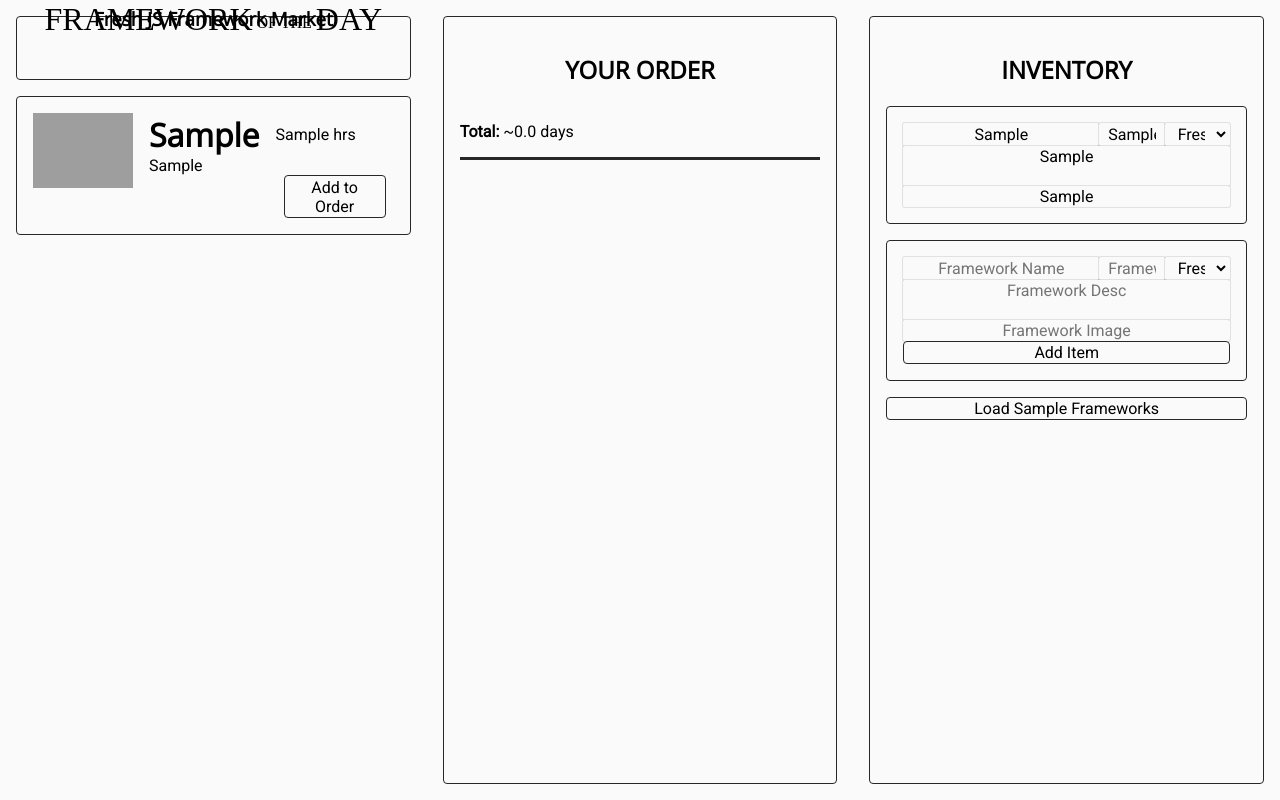
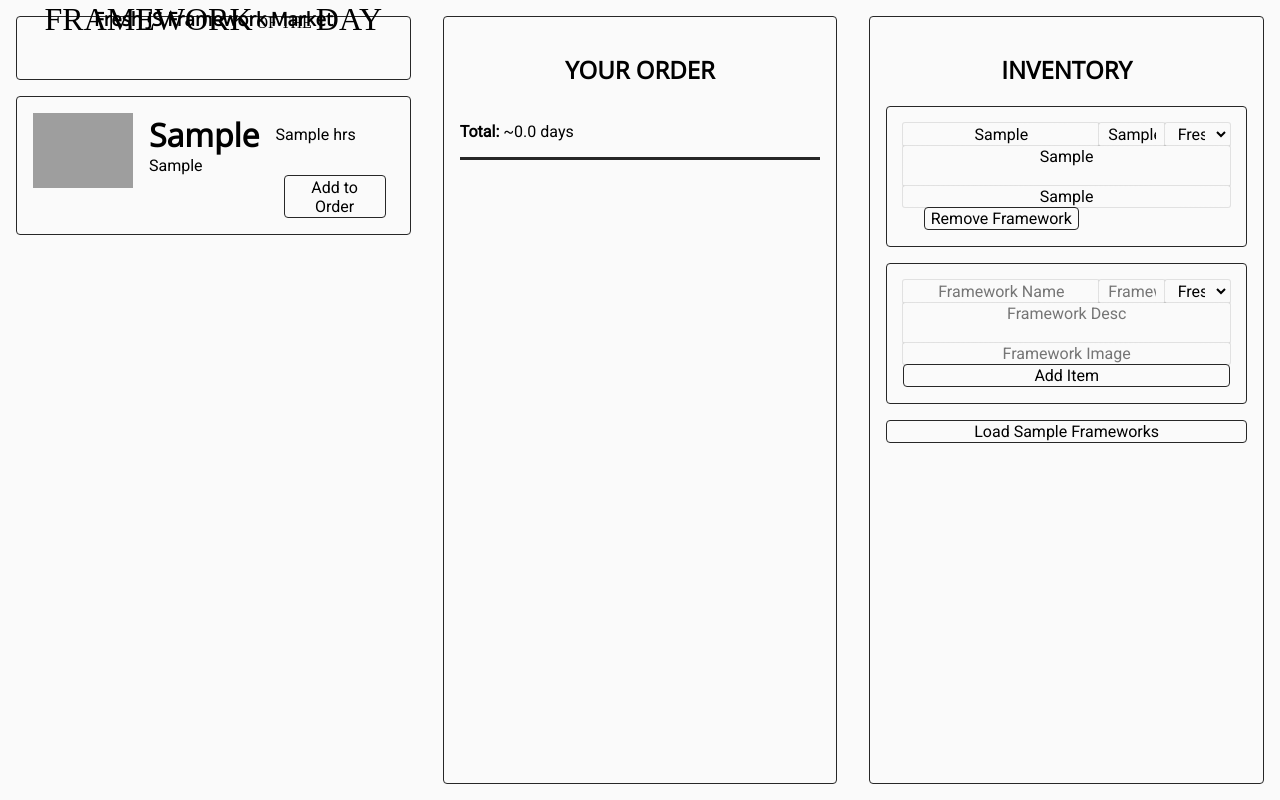
Before and after one commit to spences10/framework-of-the-day, a Next.js app: page / in a window 1280 px wide. Both pictures are taken after typing "Sample", "Sample", "Sample", "Sample" into the empty fields and a click on the button "Add Item". Built offline with nearby package versions, Linux system fonts and the light colour scheme; grey boxes are pictures that could not be loaded; a web font is replaced by a local one.

Commit message:
delete item from order

```diff
--- a/components/App.js
+++ b/components/App.js
@@ -84,8 +84,10 @@ class App extends React.Component {
     // bind the addFramework function to the component
     this.addFramework = this.addFramework.bind(this)
     this.updateFramework = this.updateFramework.bind(this)
+    this.removeFramework = this.removeFramework.bind(this)
     this.loadSamples = this.loadSamples.bind(this)
     this.addToOrder = this.addToOrder.bind(this)
+    this.removeFromOrder = this.removeFromOrder.bind(this)
 
     // initial state
     this.state = {
@@ -133,6 +135,12 @@ class App extends React.Component {
     this.setState({ frameworks })
   }
 
+  removeFramework(key) {
+    const frameworks = { ...this.state.frameworks }
+    delete frameworks[key]
+    this.setState({ frameworks })
+  }
+
   loadSamples() {
     this.setState({
       frameworks: sampleFrameworks
@@ -145,6 +153,12 @@ class App extends React.Component {
     // update the order or add new
     order[key] = order[key] + 1 || 1
     // update state
+    this.setState({ order })
+  }
+
+  removeFromOrder(key) {
+    const order = { ...this.state.order }
+    delete order[key]
     this.setState({ order })
   }
 
@@ -167,12 +181,14 @@ class App extends React.Component {
         <Order
           frameworks={this.state.frameworks}
           order={this.state.order}
+          removeFromOrder={this.removeFromOrder}
         />
         <Inventory
           addFramework={this.addFramework}
           loadSamples={this.loadSamples}
           frameworks={this.state.frameworks}
           updateFramework={this.updateFramework}
+          removeFramework={this.removeFramework}
         />
       </FrameworkOfTheDay>
     )
--- a/components/Inventory.js
+++ b/components/Inventory.js
@@ -26,6 +26,12 @@ const AddFrameworks = StyledButton.extend.attrs({
   grid-area: a;
   width: 100%;
   text-align: center;
+`
+
+const RemoveFramework = StyledButton.extend.attrs({
+  type: 'submit'
+})`
+
 `
 
 const InventoryTitle = styled.h2`
@@ -118,6 +124,11 @@ class Inventory extends React.Component {
           placeholder={'Framework Image'}
           onChange={e => this.handleChange(e, key)}
         />
+        <RemoveFramework
+          onClick={e => this.props.removeFramework(key)}
+        >
+          Remove Framework
+        </RemoveFramework>
       </FrameworkList>
     )
   }
--- a/components/Order.js
+++ b/components/Order.js
@@ -52,12 +52,17 @@ class Order extends React.Component {
   renderOrder(key) {
     const framework = this.props.frameworks[key]
     const count = this.props.order[key]
+    const removeButton = (
+      <button onClick={() => this.props.removeFromOrder(key)}>
+        &times;
+      </button>
+    )
 
     if (!framework || framework.status === 'unavailable') {
       return (
         <OrderList key={key}>
           Sorry, {framework ? framework.name : 'framework'} is now
-          depreciated!
+          depreciated!{removeButton}
         </OrderList>
       )
     }
@@ -66,6 +71,7 @@ class Order extends React.Component {
       <OrderItem key={key}>
         <span>
           {count} courses of <strong>{framework.name}</strong>
+          {removeButton}
         </span>
         <span> {formatPrice(count * framework.price)}</span>
       </OrderItem>
```
